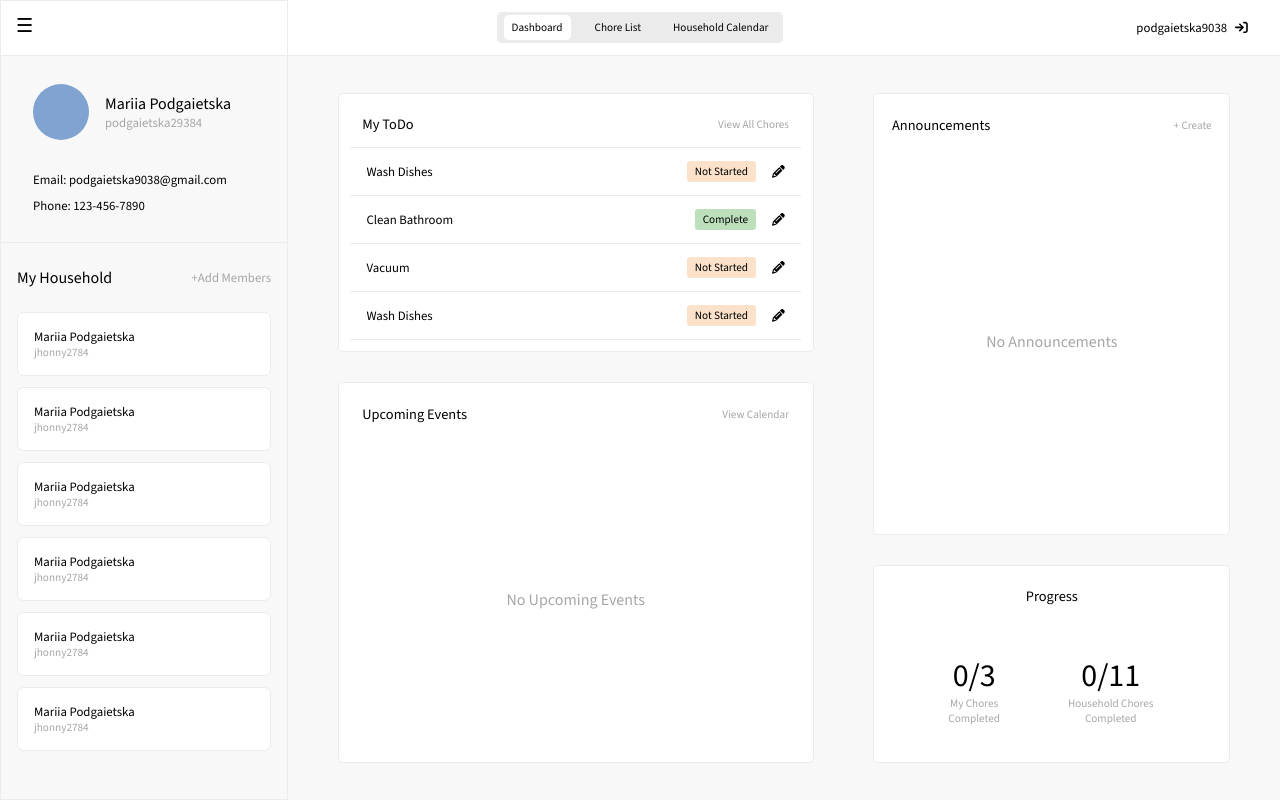
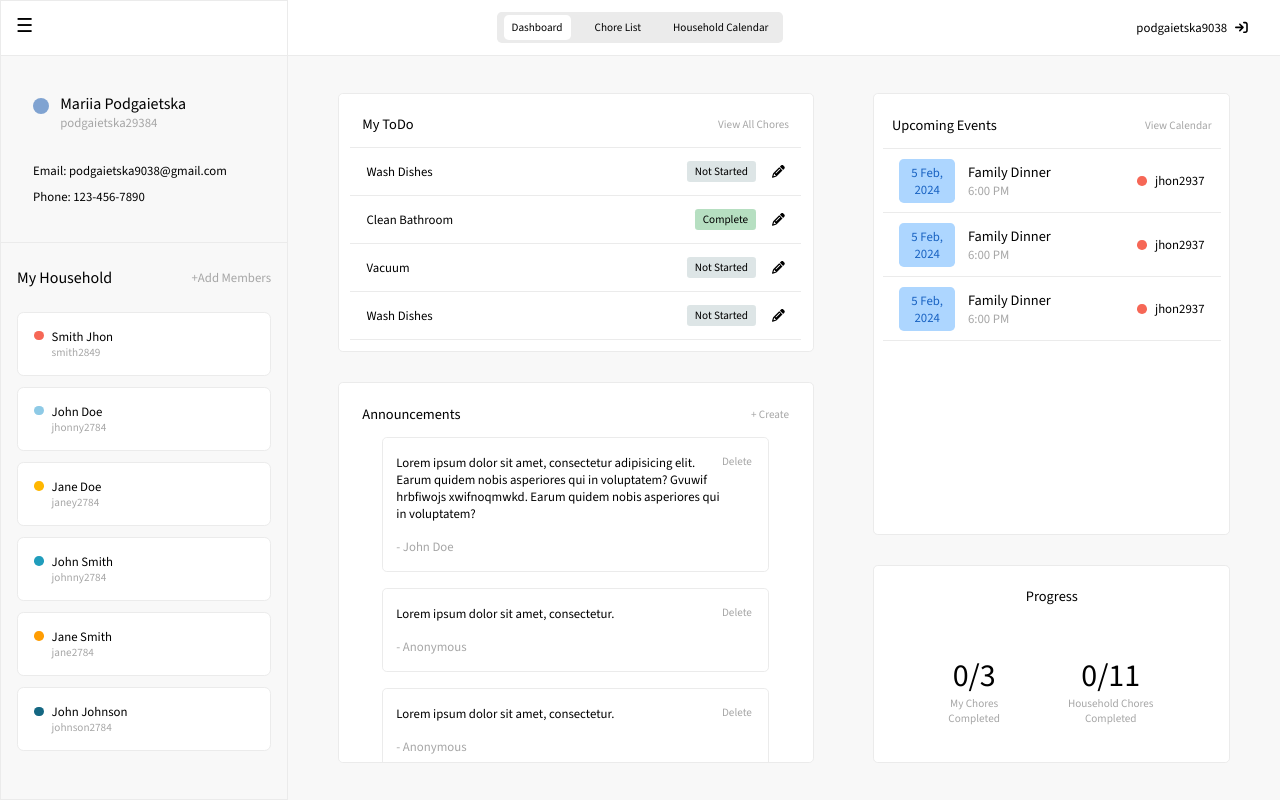
Before and after one commit to Axeloooo/ChoreShare, a React (Create React App) app in the folder client/: page / in a window 1280 px wide. Built offline with nearby package versions, Linux system fonts and the light colour scheme.

Commit message:
dashboard events and snnouncements sections complete

```diff
--- /dev/null
+++ b/client/src/components/Announcement.jsx
@@ -0,0 +1,14 @@
+
+function Announcement({key, message, author}){
+    return (
+        <div className="announcement-container">
+            <div className="content">
+                <p className="message">{message}</p>
+                <p className="author">- {author}</p>
+            </div>
+            <button className="delete-btn">Delete</button>
+        </div>
+    )
+}
+
+export default Announcement;
--- a/client/src/components/HouseholdMember.jsx
+++ b/client/src/components/HouseholdMember.jsx
@@ -1,8 +1,14 @@
-function HouseholdMember() {
+function HouseholdMember({key, index, name, username}) {
+
+  console.log(index);
+
   return (
     <div className="member-container">
-        <p className="fullname">Mariia Podgaietska</p>
-        <p className="username">jhonny2784</p>
+      <div className="member-identifier" style={{backgroundColor: `var(--user-${index})`}}></div>
+      <div className="member-info">
+        <p className="fullname">{name}</p>
+        <p className="username">{username}</p>
+      </div>
     </div>
   );
 }
--- a/client/src/components/Sidebar.jsx
+++ b/client/src/components/Sidebar.jsx
@@ -3,6 +3,7 @@ import HouseholdMember from './HouseholdMember';
 import AddMember from '../components/AddMember';
 
 function Sidebar({sidebarOpen, setSidebarOpen, showOverlay}) {
+    const members = [{name: "Smith Jhon", username: "smith2849"}, {name: "John Doe", username: "jhonny2784"}, {name: "Jane Doe", username: "janey2784"}, {name: "John Smith", username: "johnny2784"}, {name: "Jane Smith", username: "jane2784"}, {name: "John Johnson", username: "johnson2784"}]
 
     const handleSidebar = () => {
         setSidebarOpen(!sidebarOpen);
@@ -39,12 +40,10 @@ function Sidebar({sidebarOpen, setSidebarOpen, showOverlay}) {
                 <p onClick={handleShowAddMember}>+Add Members</p>
             </div>
             <div className="members-list">
-                <HouseholdMember />
-                <HouseholdMember />
-                <HouseholdMember />
-                <HouseholdMember />
-                <HouseholdMember />
-                <HouseholdMember />
+                {members.map((member, index) => {
+                    return <HouseholdMember key={index} index={index} name={member.name} username={member.username} />
+                })
+                }
             </div>
         </div>
     </div>
--- /dev/null
+++ b/client/src/components/UpcomingEvent.jsx
@@ -0,0 +1,22 @@
+
+function UpcomingEvent({key, index, date, title, time, author}) {
+  return (
+    <div className="upcoming-event-container">
+        <div className="left-container">
+            <div className="date">
+                <p>{date}</p>
+            </div>
+            <div className="info">
+                <p className="title">{title}</p>
+                <p className="time">{time}</p>
+            </div>
+        </div>
+        <div className="right-container">
+            <div className="identifier"></div>
+            <p className="username">{author}</p>
+        </div>
+    </div>
+  );
+}
+
+export default UpcomingEvent;
--- a/client/src/pages/Dashboard.jsx
+++ b/client/src/pages/Dashboard.jsx
@@ -3,11 +3,13 @@ import {Link} from "react-router-dom";
 import { FaPencil } from "react-icons/fa6";
 import { useOutletContext } from 'react-router-dom';
 import CreateAnnouncement from '../components/CreateAnnouncement';
+import Announcement from '../components/Announcement';
+import UpcomingEvent from '../components/UpcomingEvent';
 
 function Dashboard ({sidebarOpen}) {
 const tasks = [{title : "Wash Dishes", status : "Not Started"}, {title : "Clean Bathroom", status : "Complete"}, {title : "Vacuum", status : "Not Started"}, {title : "Wash Dishes", status : "Not Started"}, {title : "Wash Dishes", status : "Not Started"}, {title : "Wash Dishes", status : "Not Started"}]
-const announcements = []
-const events = []
+const announcements = [{message: "Lorem ipsum dolor sit amet, consectetur adipisicing elit. Earum quidem nobis asperiores qui in voluptatem? Gvuwif hrbfiwojs xwifnoqmwkd. Earum quidem nobis asperiores qui in voluptatem? ", author: "John Doe"}, {message: "Lorem ipsum dolor sit amet, consectetur.", author: "Anonymous"}, {message: "Lorem ipsum dolor sit amet, consectetur.", author: "Anonymous"}, {message: "Lorem ipsum dolor sit amet, consectetur.", author: "Anonymous"}]
+const events = [{date: "5 Feb, 2024", title: "Family Dinner", time: "6:00 PM", author:"jhon2937"}, {date: "5 Feb, 2024", title: "Family Dinner", time: "6:00 PM", author:"jhon2937"}, {date: "5 Feb, 2024", title: "Family Dinner", time: "6:00 PM", author:"jhon2937"}]
 const { showOverlay } = useOutletContext();
 
 const handleShowCreateAnnouncement = () => {
@@ -34,7 +36,7 @@ const handleShowCreateAnnouncement = () => {
                                     {task.title}
                                 </p>
                             <div className="progress-edit">
-                                <p className="progress" style={{backgroundColor: task.status === "Complete" ? "rgba(39, 148, 30, 0.3)" : "rgba(248, 183, 124, 0.4)"}}>
+                                <p className="progress" style={{backgroundColor: task.status === "Complete" ? "rgba(111, 191, 131, 0.5)" : "rgba(188, 204, 205, 0.5)"}}>
                                     {task.status}
                                 </p>
                                 <FaPencil className="edit" />
@@ -42,6 +44,25 @@ const handleShowCreateAnnouncement = () => {
                         </div>
                     )
                 })}
+                </div>
+                }
+            </div>
+            <div className="upcoming-events-view container">
+                <div className="container-header space-between">
+                    <h3>Upcoming Events</h3>
+                    <Link to="/calendar"><p>View Calendar</p></Link>
+                </div>
+                {events.length === 0 ?
+                <div className="container-contents empty">
+                    No Upcoming Events
+                </div> :
+                <div className="container-contents">
+                    {events.map((event, index) => {
+                        return (
+                            <UpcomingEvent key={index} date={event.date} title={event.title} time={event.time} author={event.author} />
+                        )
+                    })
+                    }
                 </div>
                 }
             </div>
@@ -55,21 +76,12 @@ const handleShowCreateAnnouncement = () => {
                     No Announcements
                 </div> :
                 <div className="container-contents">
-
-                </div>
-                }
-            </div>
-            <div className="upcoming-events-view container">
-                <div className="container-header space-between">
-                    <h3>Upcoming Events</h3>
-                    <Link to="/calendar"><p>View Calendar</p></Link>
-                </div>
-                {events.length === 0 ?
-                <div className="container-contents empty">
-                    No Upcoming Events
-                </div> :
-                <div className="container-contents">
-
+                    {announcements.map((announcement, index) => {
+                        return (
+                            <Announcement key={index} message={announcement.message} author={announcement.author} />
+                        )
+                    })
+                    }
                 </div>
                 }
             </div>
--- a/client/src/styles/App.css
+++ b/client/src/styles/App.css
@@ -8,10 +8,19 @@
   --blackgrey: #545454;
   --red: #EB9494;
   --blue: #80A3D1;
-  --darkblue: #437dca;
-  --turq: #BCCCCD;
+  --turq: #bccccd;
   --orange: #F8B77C;
-  --green: #27941E;
+  --green: #6fbf83;
+  --purple: #BF95EF;
+  --bright-blue: #3498FF;
+  --usr-1: #F66756;
+  --user-2: #8ECAE6;
+  --user-3: #FFB700;
+  --user-4: #209DBC;
+  --user-5: #FF9D03;
+  --user-6: #146782;
+  --user-7: #FC8500;
+  --user-8: #013147;
 }
 
 a{
--- a/client/src/styles/Dashboard.css
+++ b/client/src/styles/Dashboard.css
@@ -1,3 +1,26 @@
+:root{
+    --offwhite: #F8F8F8;
+    --lightgrey: #EBEBEB;
+    --midgrey: #D9D9D9;
+    --darkgrey: #A6A6A6;
+    --blackgrey: #545454;
+    --red: #EB9494;
+    --blue: #80A3D1;
+    --turq: #bccccd;
+    --orange: #F8B77C;
+    --green: #6fbf83;
+    --purple: #BF95EF;
+    --bright-blue: #3498FF;
+    --user-0: #F66756;
+    --user-1: #8ECAE6;
+    --user-2: #FFB700;
+    --user-3: #209DBC;
+    --user-4: #FF9D03;
+    --user-5: #146782;
+    --user-6: #FC8500;
+    --user-7: #013147;
+  }
+
 
 .dashboard-page{
     height: calc(100% - 3.5rem);
@@ -168,7 +191,130 @@
     cursor: pointer;
 }
 
+/* Announcement Container */
 
+.announcements-view .container-contents{
+    flex-direction: column;
+    justify-content: flex-start;
+    overflow-y: auto;
+    padding: 0 2rem;
+    gap: 1rem;
+}
+
+.announcement-container{
+    width: 100%;
+    height: fit-content;
+    display: flex;
+    flex-direction: column;
+    border: 1px solid var(--lightgrey);
+    border-radius: 0.3rem;
+    align-items: flex-start;
+    justify-content: center;
+    padding: 0 3rem 0 0.8rem;
+    background: white;
+    position: relative;
+}
+
+.announcement-container p{
+    font-size: 0.8rem;
+    width: 100%;
+    height: fit-content;
+    margin: 1rem 0;
+}
+
+.announcement-container .author{
+    color: var(--darkgrey);
+    margin-top: 0.5rem;
+}
+
+.announcement-container .delete-btn{
+    background: none;
+    border: none;
+    position: absolute;
+    top: 1rem;
+    right: 1rem;
+    font-size: 0.7rem;
+    color: var(--darkgrey);
+    cursor: pointer;
+}
+
+/* Upcoming Events Container */
+
+.upcoming-events-view .container-contents{
+    flex-direction: column;
+    justify-content: flex-start;
+    overflow-y: auto;
+    border-top: 1px solid var(--lightgrey);
+}
+
+.upcoming-event-container{
+    display: flex;
+    justify-content: space-between;
+    align-items: center;
+    border-bottom: 1px solid var(--lightgrey);
+    width: 100%;
+    height: 4rem;
+    padding: 0 1rem;
+}
+
+.upcoming-event-container .left-container{
+    display: flex;
+    gap: 0.8rem;
+}
+
+.upcoming-event-container .date{
+    display: flex;
+    flex-direction: column;
+    align-items: center;
+    justify-content: center;
+    padding: 0.3rem 0.5rem;
+    width: 3.5rem;
+    font-size: 0.8rem;
+    background: rgba(52, 152, 255, 0.4);
+    border-radius: 0.3rem;
+}
+
+.upcoming-event-container .date p{
+    text-align: center;
+    color: #1862C2;
+}
+
+.upcoming-event-container .info{
+    display: flex;
+    flex-direction: column;
+    align-items: flex-start;
+    justify-content: center;
+}
+
+.upcoming-event-container .info .time{
+    font-size: 0.8rem;
+    color: var(--darkgrey);
+}
+
+.upcoming-event-container .info .title{
+    margin-bottom: 0rem;
+    font-size: 0.9rem;
+}
+
+.upcoming-event-container .right-container{
+    display: flex;
+    align-items: center;
+    gap: 0.5rem;
+    color: black;
+}
+
+.upcoming-event-container .identifier{
+    width: 0.6rem;
+    height: 0.6rem;
+    border-radius: 50%;
+    background: var(--user-0);
+}
+
+.upcoming-event-container .username{
+    color: black;
+}
+
+/* Other */
 
 .container-contents.empty{
     justify-content: center;
--- a/client/src/styles/Sidebar.css
+++ b/client/src/styles/Sidebar.css
@@ -6,9 +6,19 @@
     --blackgrey: #545454;
     --red: #EB9494;
     --blue: #80A3D1;
-    --turq: #BCCCCD;
+    --turq: #bccccd;
     --orange: #F8B77C;
-    --green: #27941E;
+    --green: #6fbf83;
+    --purple: #BF95EF;
+    --bright-blue: #3498FF;
+    --usr-1: #F66756;
+    --user-2: #8ECAE6;
+    --user-3: #FFB700;
+    --user-4: #209DBC;
+    --user-5: #FF9D03;
+    --user-6: #146782;
+    --user-7: #FC8500;
+    --user-8: #013147;
 }
 
 
@@ -50,17 +60,18 @@
 .user-identity{
     height: fit-content;
     display: flex;
-    align-items: center;
+    align-items: flex-start;
     width: fit-content;
     margin-bottom: 1.3rem;
 }
 
 .user-identifier{
     background-color: var(--blue);
-    height: 3.5rem;
-    width: 3.5rem;
+    height: 1rem;
+    width: 1rem;
     border-radius: 50%;
-    margin-right: 1rem;
+    margin-right: 0.7rem;
+    margin-top: 0.3rem;
 }
 
 .fullname{
@@ -123,17 +134,35 @@
     width: 100%;
     min-height: 4rem;
     display: flex;
-    flex-direction: column;
-    justify-content: center;
-    align-items: flex-start;
+    flex-direction: row;
+    justify-content: flex-start;
+    align-items: center;
     padding: 0 1rem;
     background: white;
     border: 1px solid var(--lightgrey);
     border-radius: 0.4rem;
 }
 
+.member-identifier{
+    height: 0.6rem;
+    width: 0.6rem;
+    border-radius: 50%;
+    background: var(--user-3);
+    margin-right: 0.5rem;
+    margin-bottom: 1rem;
+}
+
 .member-container .fullname{
     font-size: 0.8rem;
+}
+
+.member-info{
+    display: flex;
+    flex-direction: column;
+    justify-content: center;
+    width: fit-content;
+    font-size: 0.7rem;
+
 }
 
 .member-container .username{
```
